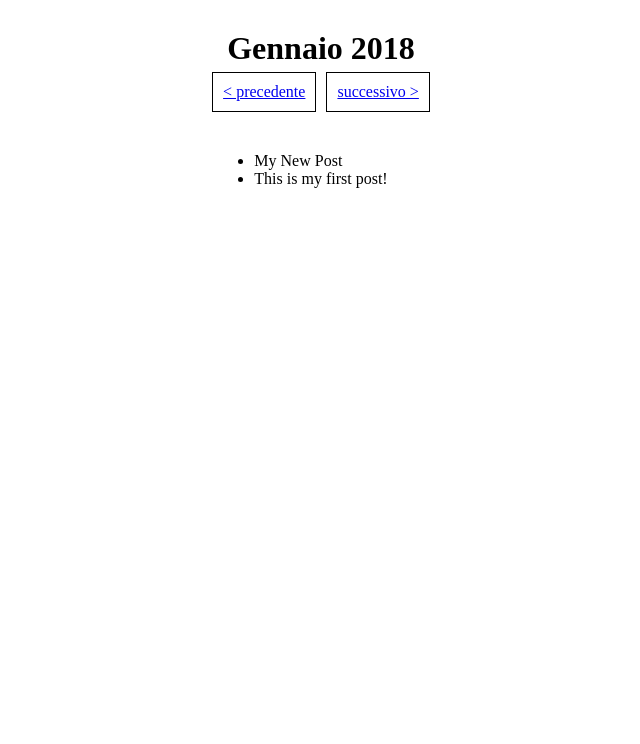
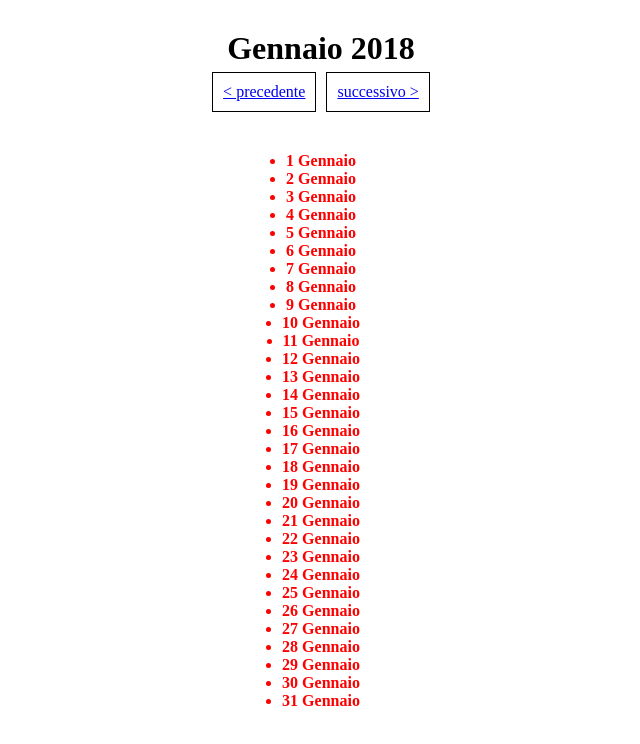
Before and after one commit to FreekAlberti/ajax-ex-calendar, a plain HTML site: page index.html in a window 1280 px wide. Shown: the whole page, without its empty margins (319-959 px from the left). Drawn offline with nearby package versions, Linux system fonts and the light colour scheme; no server answers.

Commit message:
giorni mese

```diff
--- a/css/style.css
+++ b/css/style.css
@@ -3,7 +3,6 @@
   padding: 0;
   box-sizing: border-box;
 }
-
 
 .selezione-mese {
   margin-top: 30px;
@@ -27,6 +26,12 @@
 
 #calendario {
   display: flex;
-  justify-content: center;
-  margin-top: 35px;
+  flex-direction: column;
+  align-items: center;
+  margin: 35px 0;
 }
+
+.holiday {
+  font-weight: bold;
+  color: red;
+}
--- a/index.html
+++ b/index.html
@@ -15,16 +15,15 @@
     <div class="selezione-mese">
       <h1 class="mese-selezionato">Gennaio 2018</h1>
       <div class="selettori">
-        <a class="bottone" href="#">&#60; precedente</a>
-        <a class="bottone" href="#">successivo &#62;</a>
+        <a class="prev bottone" href="#">&#60; precedente</a>
+        <a class="next bottone" href="#">successivo &#62;</a>
       </div>
     </div>
   </header>
 
   <script id="entry-template" type="text/x-handlebars-template">
     <ul class="giorni-del-mese">
-      <li>{{title}}</li>
-      <li>{{body}}</li>
+      <li class="day holiday">{{giorno}} {{mese}}</li>
     </ul>
   </script>
 
--- a/js/script.js
+++ b/js/script.js
@@ -6,6 +6,10 @@
 
 
 $(document).ready(function() {
+
+  var dataInizio = "2018-01-01";
+  var giorniMese = moment(dataInizio).daysInMonth();
+
   $.ajax(
     {
       url: "https://flynn.boolean.careers/exercises/api/holidays?year=2018&month=0",
@@ -18,15 +22,20 @@ $(document).ready(function() {
       }
     }
   );
-});
 
+  // handlebars
   var source = $("#entry-template").html();
   var template = Handlebars.compile(source);
 
+  for (var i = 1; i <= giorniMese; i++) {
     var context = {
-  title: "My New Post",
-  body: "This is my first post!"
+      "giorno" : i,
+      "mese" : "Gennaio"
     };
+
     var html = template(context);
 
     $("#calendario").append(html);
+  }
+
+});
```
Lines whose indentation alone changed are shown as unchanged.
